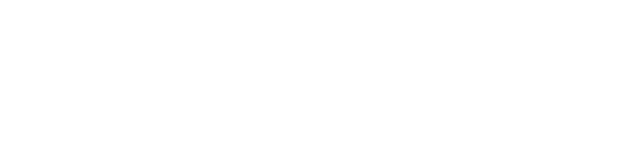
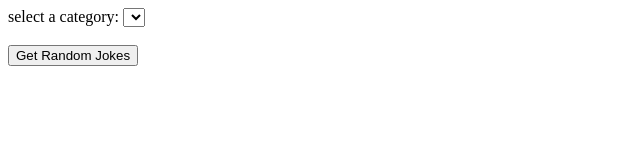
Before and after one commit to jameskitonga/Chuck-Norries, a plain HTML site: page index.html in a window 1280 px wide. Shown: the whole page, without its empty margins (0-640 px from the left). Drawn offline with Linux system fonts and the light colour scheme.

Commit message:
initial commit

```diff
--- a/index.html
+++ b/index.html
@@ -8,6 +8,20 @@
 </head>
 <body>
 
+    <form>
+        <label >select a category:</label>
+        <select id="select">
+
+        </select>
+
+        <br><br>
+        <button id="random">Get Random Jokes</button>
+
+        <div id="para"></div>
+        <!-- <input type="submit" value="Submit" id="getjoke"> -->
+      </form>
+
+
 
 
 
```
